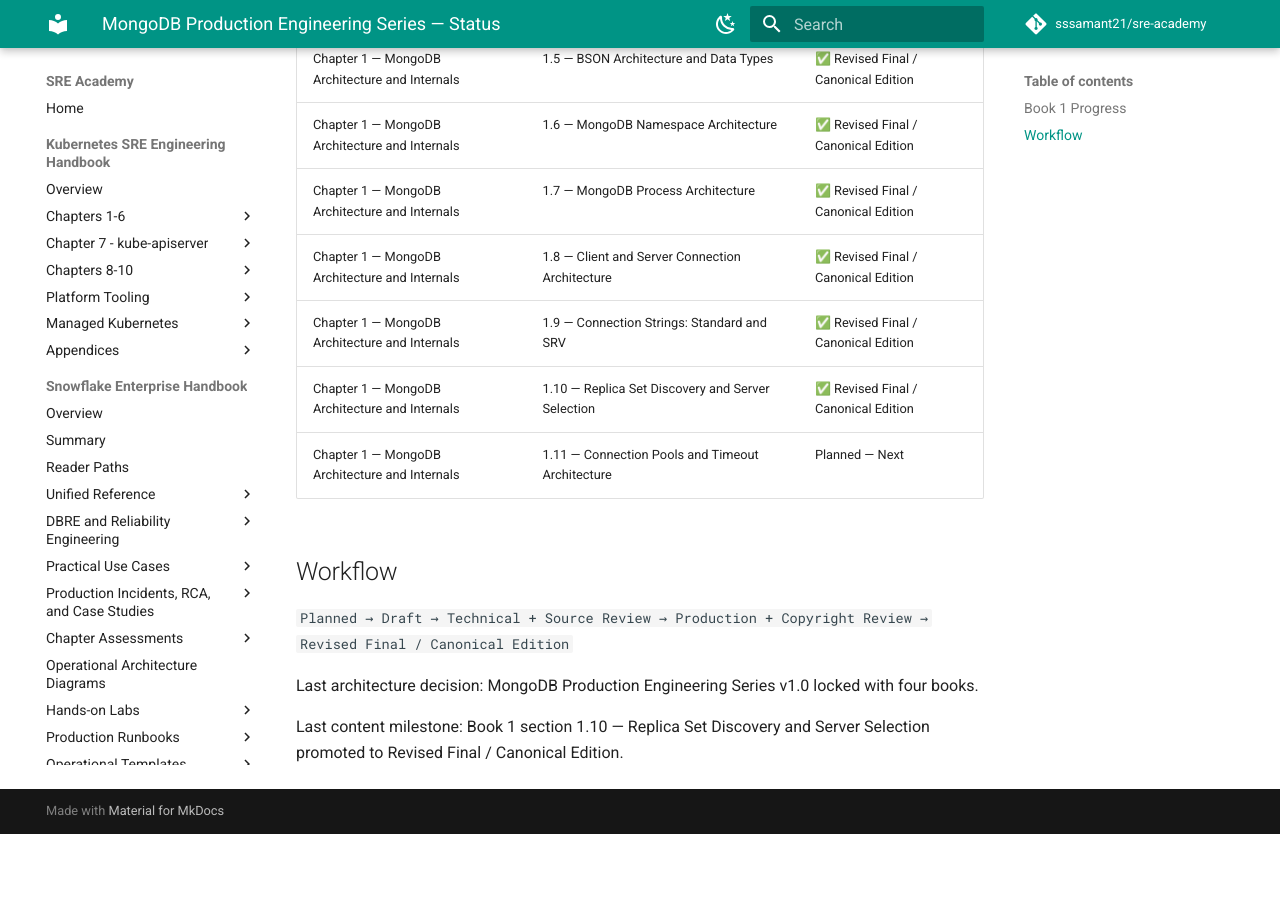
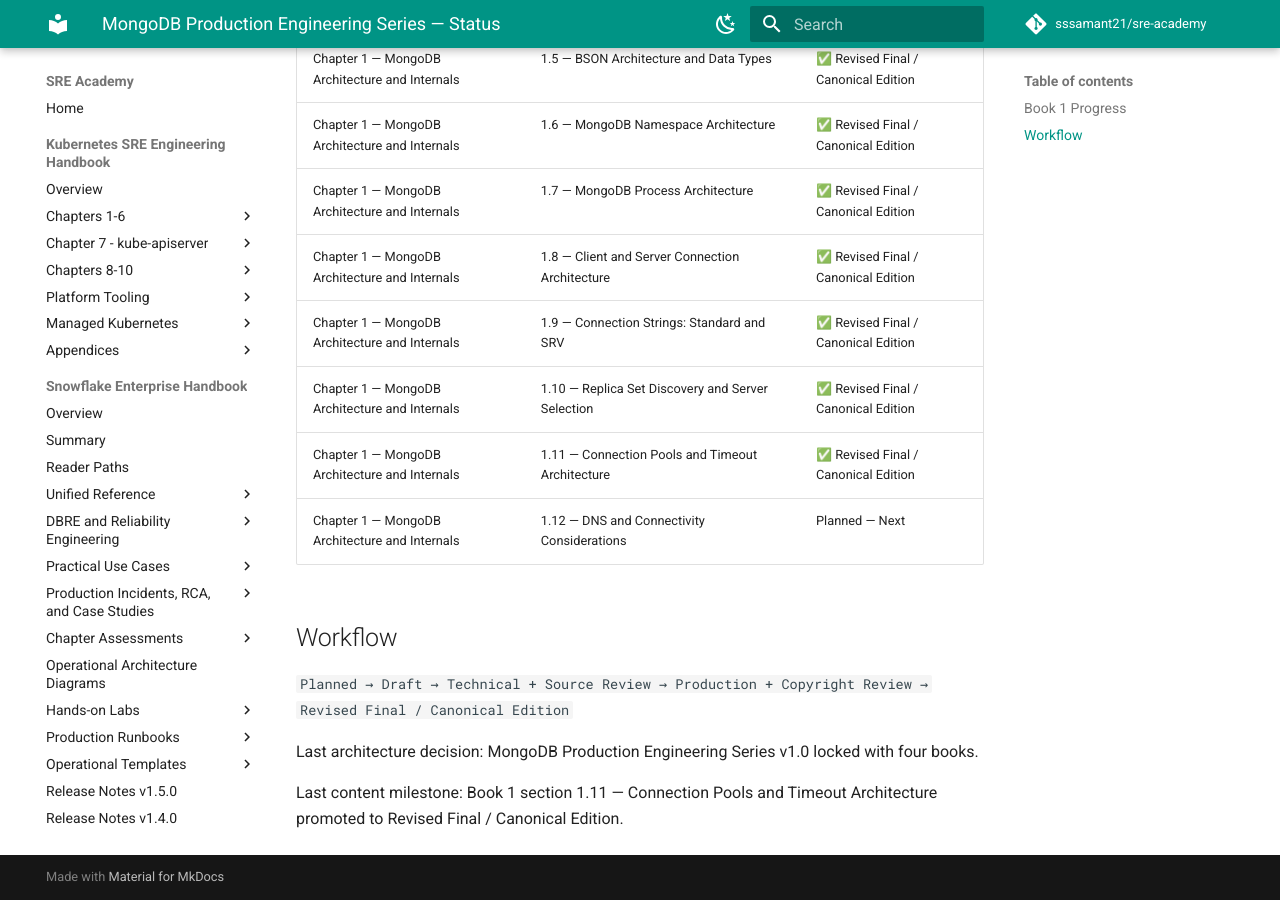
Before and after one commit to sssamant21/sre-academy, an MkDocs documentation site: the page built from docs/books/mongodb/STATUS.md, in a window 1280 px wide and 900 px high, scrolled down 911 px. Built offline with MkDocs 1.6.1 and Material for MkDocs 9.7.7, drawn with Linux system fonts in a browser that asks for light colours; comment, search, counter and statistics services are not loaded; before the commit the page ends 1745 px from its top, so only the background shows below that; some of the changed text lies outside the part shown.

Commit message:
docs(mongodb): update series status for canonical Book 1 section 1.11

```diff
--- a/docs/books/mongodb/STATUS.md
+++ b/docs/books/mongodb/STATUS.md
@@ -2,7 +2,7 @@
 
 | Book | Title | Architecture | Content Status |
 |---|---|---|---|
-| 1 | MongoDB Administration Handbook | 🔒 Locked | In Progress — 1.1–1.10 Canonical |
+| 1 | MongoDB Administration Handbook | 🔒 Locked | In Progress — 1.1–1.11 Canonical |
 | 2 | MongoDB SRE & Reliability Engineering Handbook | 🔒 Locked | Planned |
 | 3 | MongoDB DBRE & Performance Engineering Handbook | 🔒 Locked | Planned |
 | 4 | MongoDB Cloud & Kubernetes Production Handbook | 🔒 Locked | Planned |
@@ -21,7 +21,8 @@
 | Chapter 1 — MongoDB Architecture and Internals | 1.8 — Client and Server Connection Architecture | ✅ Revised Final / Canonical Edition |
 | Chapter 1 — MongoDB Architecture and Internals | 1.9 — Connection Strings: Standard and SRV | ✅ Revised Final / Canonical Edition |
 | Chapter 1 — MongoDB Architecture and Internals | 1.10 — Replica Set Discovery and Server Selection | ✅ Revised Final / Canonical Edition |
-| Chapter 1 — MongoDB Architecture and Internals | 1.11 — Connection Pools and Timeout Architecture | Planned — Next |
+| Chapter 1 — MongoDB Architecture and Internals | 1.11 — Connection Pools and Timeout Architecture | ✅ Revised Final / Canonical Edition |
+| Chapter 1 — MongoDB Architecture and Internals | 1.12 — DNS and Connectivity Considerations | Planned — Next |
 
 ## Workflow
 
@@ -29,4 +30,4 @@
 
 Last architecture decision: MongoDB Production Engineering Series v1.0 locked with four books.
 
-Last content milestone: Book 1 section 1.10 — Replica Set Discovery and Server Selection promoted to Revised Final / Canonical Edition.
+Last content milestone: Book 1 section 1.11 — Connection Pools and Timeout Architecture promoted to Revised Final / Canonical Edition.
```
